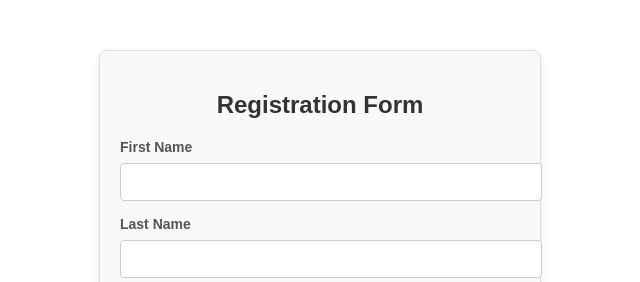
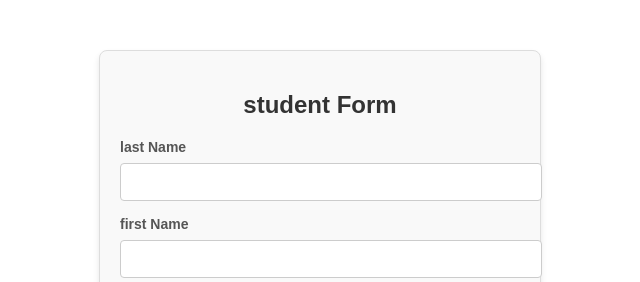
Before and after one commit to jerlin-ux-pixel/angular-repo, an Angular app: page /register in a window 1280 px wide. Shown: the top 282 px of the page, without its empty margins (320-960 px from the left). Built offline with nearby package versions, Linux system fonts and the light colour scheme.

Commit message:
first commit

```diff
--- a/src/app/form-validation.service.ts
+++ b/src/app/form-validation.service.ts
@@ -4,11 +4,11 @@ import { Injectable } from '@angular/core';
   providedIn: 'root'
 })
 export class FormValidationService {
-  validateForm(form: { firstName: string; lastName: string; age: string; gender: string }): boolean {
+  validateForm(form: { firstName: string; lastName: string; aged: string; gender: string }): boolean {
     return (
       /^[a-zA-Z]+$/.test(form.firstName) &&
       /^[a-zA-Z]+$/.test(form.lastName) &&
-      /^[0-9]+$/.test(form.age) &&
+      /^[0-9]+$/.test(form.aged) &&
       (form.gender === 'Male' || form.gender === 'Female')
     );
   }
--- a/src/app/registration/registration.component.html
+++ b/src/app/registration/registration.component.html
@@ -1,15 +1,15 @@
 <div class="form-container">
-    <h2>Registration Form</h2>
-    <label>First Name</label>
+    <h2>student Form</h2>
+    <label>last Name</label>
     <input type="text" id="first" [(ngModel)]="form.firstName" appValidateInput type="text" (input)="onInputChange()" />
     <br />
 
-    <label>Last Name</label>
+    <label>first Name</label>
     <input type="text" [(ngModel)]="form.lastName" appValidateInput type="text" (input)="onInputChange()" />
     <br />
 
     <label>Age</label>
-    <input type="number" [(ngModel)]="form.age" appValidateInput type="number" (input)="onInputChange()" />
+    <input type="number" [(ngModel)]="form.aged" appValidateInput type="number" (input)="onInputChange()" />
     <br />
 
     <label>Gender</label>
--- a/src/app/registration/registration.component.ts
+++ b/src/app/registration/registration.component.ts
@@ -10,7 +10,7 @@ export class RegistrationComponent implements OnInit {
   form = {
     firstName: '',
     lastName: '',
-    age: '',
+    aged: '',
     gender: ''
   };
   showSubmit = false;
```
